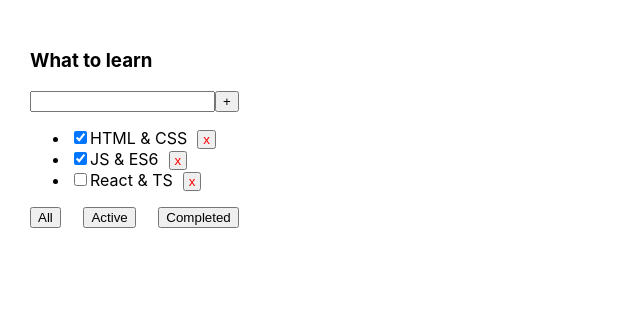
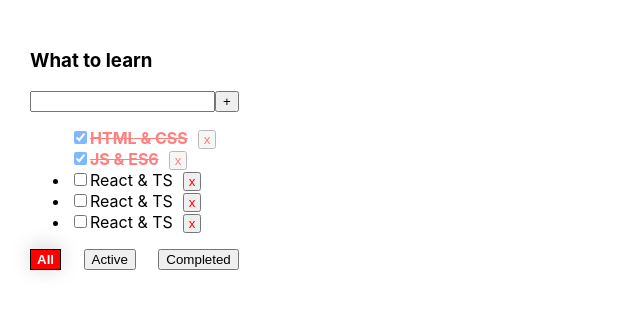
Before and after one commit to e-nagornyak/task-manager, a React (Create React App) app: page / in a window 1280 px wide. Shown: the top 312 px of the page, without its empty margins (0-640 px from the left). Built offline with nearby package versions, Linux system fonts and the light colour scheme.

Commit message:
Refactoring

```diff
--- a/src/App.tsx
+++ b/src/App.tsx
@@ -9,6 +9,7 @@ import {resolveSrv} from "dns";
 // Reade => part, pagination, filtration, sort
 // Update
 // Delete
+
 console.log(v1())
 export type TaskType = {
     id: string,
@@ -26,13 +27,14 @@ function App() {
             {id: v1(), title: "HTML & CSS", isDone: true},
             {id: v1(), title: "JS & ES6", isDone: true},
             {id: v1(), title: "React & TS", isDone: false},
+            {id: v1(), title: "React & TS", isDone: false},
+            {id: v1(), title: "React & TS", isDone: false},
         ]
     )
 
     const removeTask = (taskId: string) => {
         setTasksForTodoList(tasksForTodoList.filter(task => task.id !== taskId))
     }
-
     const addTask = (title: string) => {
         const newTask: TaskType = {
             id: v1(),
@@ -40,6 +42,9 @@ function App() {
             isDone: false
         }
         setTasksForTodoList([newTask, ...tasksForTodoList])
+    }
+    const changeTaskStatus = (taskId: string, isDone: boolean) => {
+        setTasksForTodoList(tasksForTodoList.map(t => t.id === taskId ? {...t, isDone: isDone}: t))
     }
 
     const [filter, setFilter] = useState<FilterValueType>('all')
@@ -65,9 +70,11 @@ function App() {
             <TodoList
                 title={todoListTitle}
                 tasks={getFilterTasks(tasksForTodoList, filter)}
+                filter={filter}
                 addTask={addTask}
                 removeTask={removeTask}
                 cnangeFilter={cnangeFilter}
+                changeTaskStatus={changeTaskStatus}
             />
         </div>
     );
--- a/src/TodoList.tsx
+++ b/src/TodoList.tsx
@@ -1,17 +1,20 @@
-import React, { ChangeEvent, KeyboardEvent, useState } from 'react';
-import { FilterValueType, TaskType } from "./App";
+import React, {ChangeEvent, KeyboardEvent, useState} from 'react';
+import {FilterValueType, TaskType} from "./App";
 
 type TodoListPropsType = {
     title: string,
     tasks: Array<TaskType>
+    filter: FilterValueType
     addTask: (title: string) => void
     removeTask: (taskId: string) => void
     cnangeFilter: (filter: FilterValueType) => void
+    changeTaskStatus: (taskId: string, isDone: boolean) => void
 }
 
 const TodoList = (props: TodoListPropsType) => {
     // тимчасове сховище
-   const [title, setTitle] = useState('')
+    const [error, setError] = useState<boolean>(false)
+    const [title, setTitle] = useState<string>('')
     //
     const tasksList = props.tasks.length
         ?
@@ -19,10 +22,14 @@ const TodoList = (props: TodoListPropsType) => {
             {
                 props.tasks.map((task) => {
                     const removeTask = () => props.removeTask(task.id)
+                    const changeTaskStatus = (e: ChangeEvent<HTMLInputElement>) => props.changeTaskStatus(task.id, e.currentTarget.checked)
 
                     return (
-                  <li key={task.id}>
-                     <input type="checkbox" checked={task.isDone} />
+                        <li key={task.id} className={task.isDone ? 'isDone' : ''}>
+                            <input
+                                onChange={changeTaskStatus}
+                                type="checkbox"
+                                checked={task.isDone}/>
                             <span>{task.title}</span>
                             <button onClick={removeTask}>x</button>
                         </li>
@@ -36,11 +43,14 @@ const TodoList = (props: TodoListPropsType) => {
         const trimmedTitle = title.trim()
         if (trimmedTitle) {
             props.addTask(trimmedTitle)
+        } else {
+            setError(true)
         }
         setTitle('')
     }
     const onChangeSetLocalTitle = (e: ChangeEvent<HTMLInputElement>) => {
         setTitle(e.currentTarget.value)
+        setError(false)
     }
     const changeFilterHandlerCreator = (filter: FilterValueType) => {
         const handler = () => props.cnangeFilter(filter)
@@ -56,18 +66,28 @@ const TodoList = (props: TodoListPropsType) => {
                     value={title} // контрольований input
                     onChange={onChangeSetLocalTitle}
                     onKeyDown={onKeyDownEnterAddTask}
+                    className={error ? 'error' : ''}
                 />
                 <button onClick={onClickAddTask}>+</button>
+                {error && <div className={"errorTitle"}>Title is required</div>}
             </div>
             {tasksList}
             <div className={'div-filter'}>
-            <button onClick={changeFilterHandlerCreator('all')}>All</button>
-            <button onClick={changeFilterHandlerCreator('active')}>Active</button>
-            <button onClick={changeFilterHandlerCreator('completed')}>Completed</button>
+                <button className={props.filter === 'all' ? 'btn-active' : ''}
+                        onClick={changeFilterHandlerCreator('all')}
+                > All
+                </button>
+                <button className={props.filter === 'active' ? 'btn-active' : ''}
+                        onClick={changeFilterHandlerCreator('active')}
+                >Active
+                </button>
+                <button className={props.filter === 'completed' ? 'btn-active' : ''}
+                        onClick={changeFilterHandlerCreator('completed')}
+                >Completed
+                </button>
             </div>
         </div>
-   )
-      ;
+    );
 };
 
 export default TodoList;
--- a/src/css/App.css
+++ b/src/css/App.css
@@ -13,3 +13,29 @@
     display: flex;
     justify-content: space-between;
 }
+
+.isDone {
+    font-weight: bold;
+    opacity: 50%;
+    color: red;
+    text-decoration: line-through;
+    list-style: none;
+}
+
+.btn-active {
+    font-weight: bold;
+    color: white;
+    background-color: red;
+    border: 1px solid black;
+    box-shadow: 0px -2px 22px -4px rgba(0, 0, 0, 0.37);
+}
+
+.error {
+    border: 2px solid red;
+    outline: none;
+}
+
+.errorTitle {
+    font-weight: bold;
+    color: red;
+}
```
Lines whose indentation alone changed are shown as unchanged.
